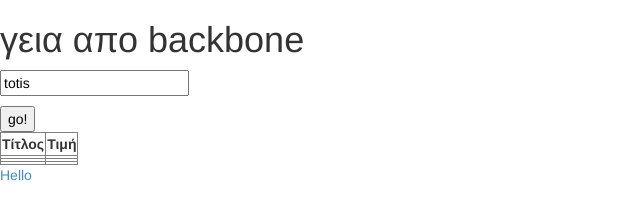
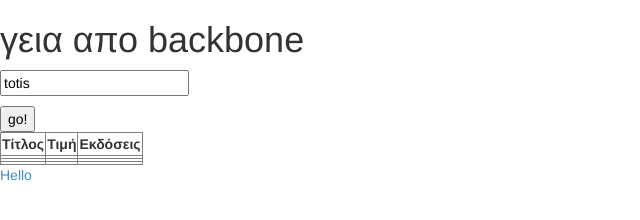
Before and after one commit to Spyros-DC/EnglishBookFinder, a website with bundled scripts: page index.html in a window 1280 px wide. Shown: the whole page, without its empty margins (0-640 px from the left). Built offline with nearby package versions, Linux system fonts and the light colour scheme.

Commit message:
ekdoseis

```diff
--- a/index.html
+++ b/index.html
@@ -44,7 +44,7 @@
 
 <script id="bookTemplate" type="text/template">
 
-	<td><%= title %></td>               <td><%= τιμή_λιανική %></td>
+	<td><%= title %></td>  <td><%= τιμή_λιανική %></td> <td><%= Εκδόσεις %></td>
 </script>
 
 
--- a/public/js/main.js
+++ b/public/js/main.js
@@ -4,7 +4,7 @@
 defaults: {
   title:'two',
   'τιμή_λιανική': 1,
-  editions : 'Sxedia',
+  Εκδόσεις : 'Sxedia',
   isbn : '123',
   author : 'John'
 }
@@ -31,7 +31,7 @@
 
   render: function() {
     this.$el.empty();
-    this.$el.append("<tr><th>Τίτλος</th><th>Τιμή</th></tr>");
+    this.$el.append("<tr><th>Τίτλος</th><th>Τιμή</th><th>Εκδόσεις</th></tr>");
     this.collection.each(function(book){
       // για κάθε βιβλίο και μια view
       var bookView = new BookView({ model : book});
@@ -59,24 +59,27 @@
   [
     {
     title:'two',
-    editions : 'Sxedia',
+    editions : 'Sxedia17',
     'τιμή_λιανική': 12,
     isbn : '123',
-    author : 'John'
+    author : 'John',
+    Εκδόσεις: 'sxedia21'
   },
   {
     title:'three',
-    editions : 'Sxedia',
+    editions : 'Sxedia21',
     'τιμή_λιανική': 13,
     isbn : '123',
-    author : 'John'
+    author : 'John',
+    Εκδόσεις: 'sxedia17'
   },
   {
     title:'four',
-    editions : 'Sxedia',
+    editions : 'Sxedia2011',
     'τιμή_λιανική': 1,
     isbn : '123',
-    author : 'John'
+    author : 'John',
+    Εκδόσεις: 'sxedia2011'
   }
     ]
   );
@@ -97,7 +100,7 @@
       type: 'POST',
       data: JSON.stringify(data),
       contentType: 'application/json',
-      url: 'http://englishbooks-thalassa.rhcloud.com/results',
+      url: 'http://englishbooks-thalassa.rhcloud.com//results',
       success: function() {
 
         booksCollection.fetch({reset:true});
--- a/server.js
+++ b/server.js
@@ -5,6 +5,8 @@
 
 //mongoose
 var mongoose = require( 'mongoose' ); //MongoDB integration
+
+// mongoose.connect('localhost/testbooks');
 
 mongoose.connect(process.env.OPENSHIFT_MONGODB_DB_URL + 'englishbooks');
 
@@ -18,7 +20,7 @@
 
 var English = mongoose.model('English',
     new Schema({
-        title: String, editions: String, isbn: Number, author: String }),
+        title: String, editions: String, isbn: Number, author: String, Εκδόσεις: String}),
         'english');
 
 
```
